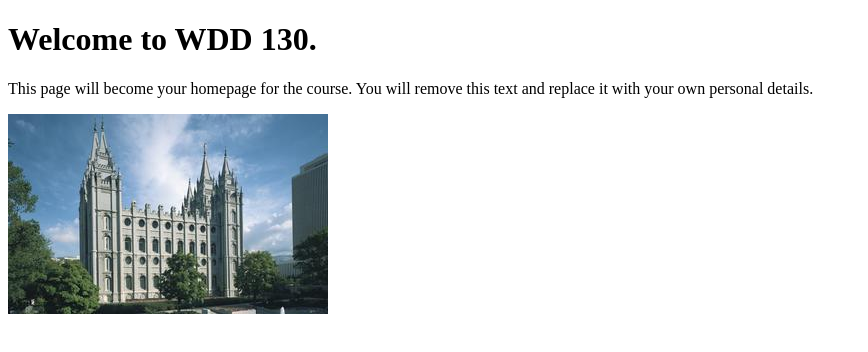
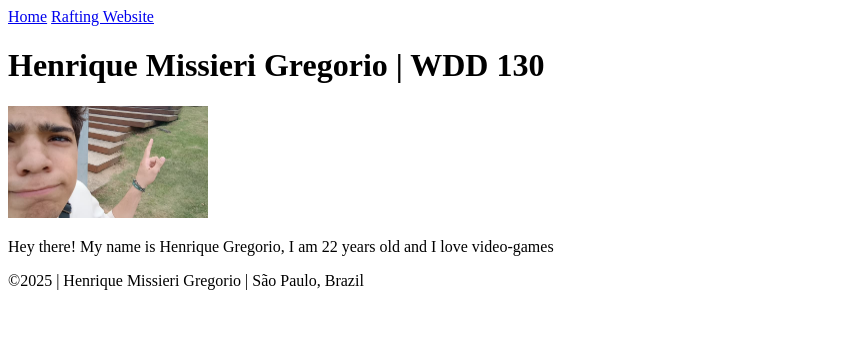
Before and after one commit to hgregori/wdd130, a plain HTML site: page index.html in a window 1280 px wide. Shown: the whole page, without its empty margins (0-868 px from the left). Drawn offline with Linux system fonts and the light colour scheme.

Commit message:
W01 Assigment

```diff
--- a/index.html
+++ b/index.html
@@ -1,14 +1,29 @@
 <!DOCTYPE html>
 <html lang="en">
+
 <head>
     <meta charset="UTF-8">
     <meta name="viewport" content="width=device-width, initial-scale=1.0">
-    <title>WDD 130 | Personal Homepage</title>
+    <title>Henrique Gregorio | WDD 130</title>
 </head>
+
 <body>
-    <h1>Welcome to WDD 130.</h1>
-    <p>This page will become your homepage for the course. You will remove this text and replace it with your own personal details.</p>
+    <header>
+        <nav>
+            <a href="#">Home</a>
+            <a href="wwr/">Rafting Website</a>
+        </nav>
+    </header>
+    <main>
+        <h1>Henrique Missieri Gregorio | WDD 130</h1>
+        <img src="images/profile.jpg " alt="Henrique Gregorio" width="200">
+        <p>Hey there! My name is Henrique Gregorio, I am 22 years old and I love video-games</p>
+    </main>
+    <footer>
+        <p>©2025 | Henrique Missieri Gregorio | São Paulo, Brazil
+        </p>
+    </footer>
 
-    <img src="images/salt-lake-temple.jpg" alt="The Salt Lake Temple.">
 </body>
+
 </html>
```
Also changed, not shown: images/profile.jpg (added).
